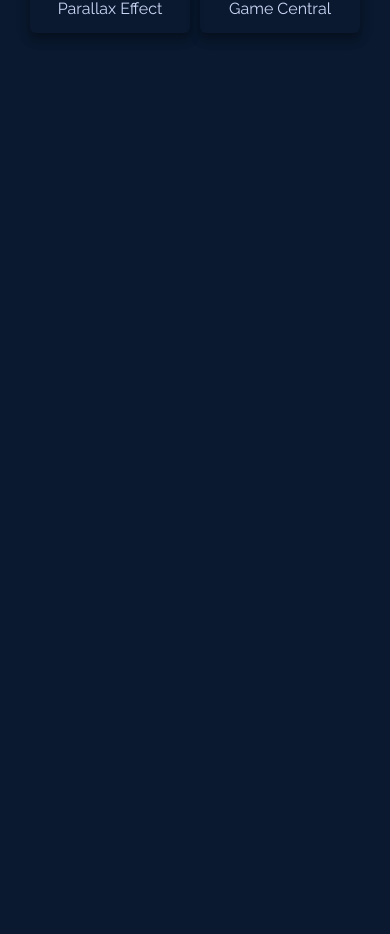
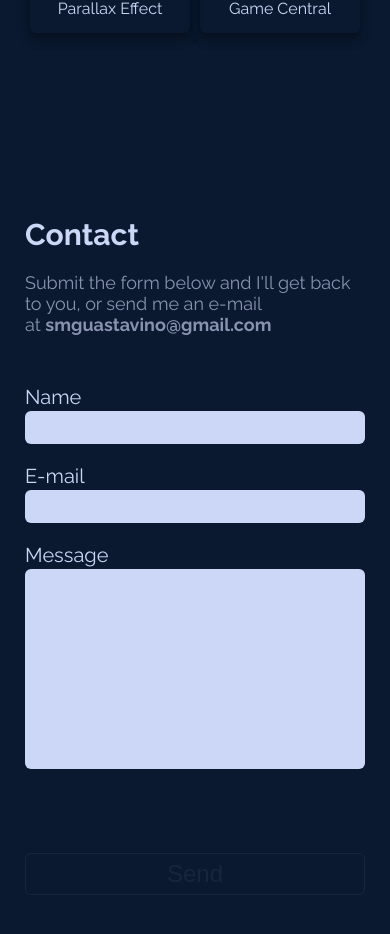
Before and after one commit to santiagoGuastavino/temp-my-portfolio-client, a Next.js app: page / in a window 390 px wide. Shown: the part 3232-4166 px from the top of the page. Before the commit the page ends 3376 px from the top, so only its background shows below. Built offline with nearby package versions, Linux system fonts and the light colour scheme; no server answers.

Commit message:
feat: contact form strategy ready. Only thing missing for mobile 100%

```diff
--- a/components/Icon/index.tsx
+++ b/components/Icon/index.tsx
@@ -1,11 +1,12 @@
 interface Props {
-  icon: "menu" | "close";
+  icon: "menu" | "close" | "feedback";
   color: "background" | "main" | "secondary" | "brand";
   size: number;
-  onClick: (event?: React.MouseEvent<HTMLElement>) => void;
+  className: string;
+  onClick?: (event?: React.MouseEvent<HTMLElement>) => void;
 }
 
-export default function Icon({ icon, color, size, onClick }: Props): JSX.Element {
+export default function Icon({ icon, color, size, className, onClick }: Props): JSX.Element {
   let viewBox: string = "";
   let filler: string = "";
 
@@ -14,6 +15,9 @@ export default function Icon({ icon, color, size, onClick }: Props): JSX.Element
       viewBox = "0 0 24 24";
       break;
     case "close":
+      viewBox = "0 -960 960 960";
+      break;
+    case "feedback":
       viewBox = "0 -960 960 960";
       break;
   }
@@ -40,7 +44,8 @@ export default function Icon({ icon, color, size, onClick }: Props): JSX.Element
       viewBox={viewBox}
       width={`${size}px`}
       fill={filler}
-      onClick={() => onClick()}
+      onClick={onClick ? () => onClick() : undefined}
+      className={className ?? ""}
     >
       {icon === "menu" && (
         <>
@@ -51,6 +56,9 @@ export default function Icon({ icon, color, size, onClick }: Props): JSX.Element
       {icon === "close" && (
         <path d="m256-200-56-56 224-224-224-224 56-56 224 224 224-224 56 56-224 224 224 224-56 56-224-224-224 224Z" />
       )}
+      {icon === "feedback" && (
+        <path d="M480-360q17 0 28.5-11.5T520-400q0-17-11.5-28.5T480-440q-17 0-28.5 11.5T440-400q0 17 11.5 28.5T480-360Zm-40-160h80v-240h-80v240ZM80-80v-720q0-33 23.5-56.5T160-880h640q33 0 56.5 23.5T880-800v480q0 33-23.5 56.5T800-240H240L80-80Zm126-240h594v-480H160v525l46-45Zm-46 0v-480 480Z" />
+      )}
     </svg>
   );
 }
--- a/components/ImageAndTextLayout/ImageAndTextLayout.module.scss
+++ b/components/ImageAndTextLayout/ImageAndTextLayout.module.scss
@@ -8,14 +8,11 @@
   align-items: center;
 
   .div {
-    box-shadow:
-      0px 8px 10px 1px hsla(0,0%,0%,0.14),
-      0px 3px 14px 2px hsla(0,0%,0%,0.12),
-      0px 5px 5px -3px hsla(0,0%,0%,0.2);
+    box-shadow: $box-shadow;
     padding: 15px;
     width: calc(50% - 10px);
     margin: 5px;
-    border-radius: 6px;
+    border-radius: $border-radius;
 
     &.link {
       cursor: pointer;
--- /dev/null
+++ b/components/PageComponents/Contact/Contact.module.scss
@@ -0,0 +1,102 @@
+@import "../../../styles/colors";
+@import "../../../styles/constants";
+
+.header {
+  color: $secondary;
+  font-size: 18px;
+  margin-bottom: 50px;
+}
+
+.form {
+  width: 100%;
+  display: flex;
+  flex-flow: row wrap;
+  align-items: flex-start;
+
+  div {
+    width: 100%;
+    margin-bottom: 20px;
+
+    label {
+      width: 100%;
+      color: $main;
+      font-size: 20px;
+      cursor: pointer;
+    }
+
+    input, textarea {
+      width: 100% !important;
+      color: #000;
+      font-size: 20px;
+      background-color: $input-bg;
+      border: none;
+      outline: none;
+      padding: 5px 8px;
+      border-radius: $border-radius;
+      margin-top: 2px;
+
+      &:focus {
+        box-shadow: $box-shadow;
+      }
+    }
+
+    textarea {
+      resize: none;
+      height: 200px;
+    }
+  }
+
+  .errorBox {
+    min-height: 40px;
+
+    &.show {
+      width: 100%;
+      display: flex;
+      flex-flow: row wrap;
+      justify-content: center;
+      align-items: center;
+      border-radius: $border-radius;
+      background-color: #000;
+      box-shadow: $box-shadow;
+    }
+
+    span {
+      color: $main;
+      display: inline-block;
+      margin-left: 5px;
+      font-size: 18px;
+    }
+
+    .icon {
+      margin-top: 3.5px;
+    }
+  }
+
+  .button {
+    width: 100%;
+    border: none;
+    border-radius: $border-radius;
+    background-color: $background;
+    padding: 6px 10px;
+    font-size: 24px;
+    font-weight: 400;
+    cursor: pointer;
+    border: 1px solid $main;
+    color: $main;
+    transition: $transition;
+
+    &:hover {
+      background-color: $secondary;
+    }
+
+    &.disabled {
+      background-color: $background;
+      color: $secondary;
+      border: 1px solid $secondary;
+      cursor: default;
+      opacity: 0.1;
+    }
+  }
+}
+
+@media (min-width: 768px) {}
--- /dev/null
+++ b/components/PageComponents/Contact/index.tsx
@@ -0,0 +1,130 @@
+import { Section, Header, Icon } from "@/components";
+import styles from "./Contact.module.scss";
+import { useEffect, useState } from "react";
+import { useContactForm } from "@/hooks";
+
+export default function Contact(): JSX.Element {
+  const emailRegex = /^[\w-]+(\.[\w-]+)*@[\w-]+(\.[\w-]+)+$/;
+
+  const [nameValue, setNameValue] = useState<string>("");
+  const [emailValue, setEmailValue] = useState<string>("");
+  const [messageValue, setMessageValue] = useState<string>("");
+
+  const [errorMessage, setErrorMessage] = useState<string>("");
+
+  const [isFormValid, setIsFormValid] = useState<boolean>(false);
+
+  const [submit, setSubmit] = useState<boolean>(false);
+
+  useContactForm({ submit });
+
+  const handleSubmit = (e: React.FormEvent<HTMLFormElement>): void => {
+    e.preventDefault();
+  };
+
+  const handleClick = (e: React.MouseEvent<HTMLButtonElement>): void => {
+    if (!nameValue || !emailValue || !messageValue) {
+      setErrorMessage("Fill out the form");
+    } else if (emailValue && !emailRegex.test(emailValue)) {
+      setErrorMessage("Provide a valid e-mail address");
+    } else if (nameValue && emailValue && messageValue) {
+      setSubmit(true);
+    }
+
+    e.preventDefault();
+  };
+
+  useEffect(() => {
+    if (nameValue && emailValue && messageValue) {
+      if (!emailRegex.test(emailValue)) {
+        setErrorMessage("Provide a valid e-mail address");
+      } else {
+        setErrorMessage("");
+      }
+    }
+
+    if (emailRegex.test(emailValue)) {
+      setErrorMessage("");
+    }
+
+    if (
+      !errorMessage &&
+      !!nameValue &&
+      !!emailValue &&
+      emailRegex.test(emailValue) &&
+      !!messageValue
+    ) {
+      setIsFormValid(true);
+    } else {
+      setIsFormValid(false);
+    }
+  }, [nameValue, emailValue, messageValue]);
+
+  return (
+    <Section name="Contact">
+      <Header text="Contact" />
+      <article>
+        <header className={styles.header}>
+          <p>
+            Submit the form below and I&apos;ll get back to you, or send me an e-mail at&nbsp;
+            <b>smguastavino@gmail.com</b>
+          </p>
+        </header>
+      </article>
+      <form
+        onSubmit={(e: React.FormEvent<HTMLFormElement>) => handleSubmit(e)}
+        className={styles.form}
+      >
+        <div>
+          <label htmlFor="name">Name</label>
+          <input
+            maxLength={30}
+            id="name"
+            name="name"
+            value={nameValue}
+            onChange={(e: React.ChangeEvent<HTMLInputElement>) => setNameValue(e.target.value)}
+          />
+        </div>
+        <div>
+          <label htmlFor="email">E-mail</label>
+          <input
+            maxLength={30}
+            id="email"
+            name="email"
+            value={emailValue}
+            onChange={(e: React.ChangeEvent<HTMLInputElement>) => setEmailValue(e.target.value)}
+          />
+        </div>
+        <div>
+          <label htmlFor="message">Message</label>
+          <textarea
+            maxLength={200}
+            id="message"
+            name="message"
+            value={messageValue}
+            onChange={(e: React.ChangeEvent<HTMLTextAreaElement>) =>
+              setMessageValue(e.target.value)
+            }
+          />
+        </div>
+        <div className={`${styles.errorBox} ${errorMessage ? styles.show : ""}`}>
+          {errorMessage && errorMessage !== "" && (
+            <>
+              <Icon className={styles.icon} icon="feedback" color="brand" size={30} />
+              <span>{errorMessage}</span>
+            </>
+          )}
+        </div>
+        <div>
+          <button
+            type="submit"
+            className={`${styles.button} ${!isFormValid ? styles.disabled : ""} `}
+            onClick={(e: React.MouseEvent<HTMLButtonElement>) => handleClick(e)}
+          >
+            Send
+          </button>
+        </div>
+      </form>
+    </Section>
+  );
+}
--- a/components/PageComponents/TopBar/index.tsx
+++ b/components/PageComponents/TopBar/index.tsx
@@ -10,7 +10,7 @@ export default function TopBar(): JSX.Element {
     setShowMobileModalLinks(!showMobileModalLinks);
   };
 
-  const links: string[] = ["Home", "Experience", "Skills", "Work", "About", "Contact"];
+  const links: string[] = ["Home", "Experience", "Skills", "Work", "Contact"];
 
   useEffect(() => {
     if (showMobileModalLinks) {
@@ -27,6 +27,7 @@ export default function TopBar(): JSX.Element {
           icon={showMobileModalLinks ? "close" : "menu"}
           color="main"
           size={35}
+          className=""
           onClick={() => handleClick()}
         />
       </nav>
--- a/components/index.ts
+++ b/components/index.ts
@@ -7,3 +7,4 @@ export { default as Header } from "./Header";
 export { default as Skills } from "./PageComponents/Skills";
 export { default as Work } from "./PageComponents/Work";
 export { default as ImageAndTextLayout } from "./ImageAndTextLayout";
+export { default as Contact } from "./PageComponents/Contact";
--- /dev/null
+++ b/hooks/index.ts
@@ -0,0 +1 @@
+export { default as useContactForm } from "./use-contact-form";
--- /dev/null
+++ b/hooks/use-contact-form.ts
@@ -0,0 +1,9 @@
+interface Props {
+  submit: boolean;
+}
+
+export default function useContactForm({ submit }: Props): void {
+  if (submit) {
+    console.log("BEEN SUBMITED");
+  }
+}
--- a/pages/index.tsx
+++ b/pages/index.tsx
@@ -1,4 +1,4 @@
-import { Home, TopBar, Experience, Skills, Work } from "@/components";
+import { Home, TopBar, Experience, Skills, Work, Contact } from "@/components";
 
 export default function IndexPage(): JSX.Element {
   return (
@@ -8,6 +8,7 @@ export default function IndexPage(): JSX.Element {
       <Experience />
       <Skills />
       <Work />
+      <Contact />
     </>
   );
 }
--- a/styles/colors.scss
+++ b/styles/colors.scss
@@ -2,3 +2,4 @@ $background: #0a192f;
 $main: #ccd6f6;
 $secondary: #8892b0;
 $brand: #db2777;
+$input-bg: #ccd6f6;
--- a/styles/constants.scss
+++ b/styles/constants.scss
@@ -1 +1,6 @@
 $transition: all 0.05s cubic-bezier(0.25, 0.25, 0.25, 0.25);
+$box-shadow:
+  0px 8px 10px 1px hsla(0,0%,0%,0.14),
+  0px 3px 14px 2px hsla(0,0%,0%,0.12),
+  0px 5px 5px -3px hsla(0,0%,0%,0.2);
+$border-radius: 6px;
--- a/types/sections.ts
+++ b/types/sections.ts
@@ -1 +1 @@
-export type Sections = "Home" | "Experience" | "Skills" | "Work" | "About" | "Contact";
+export type Sections = "Home" | "Experience" | "Skills" | "Work" | "Contact";
```
